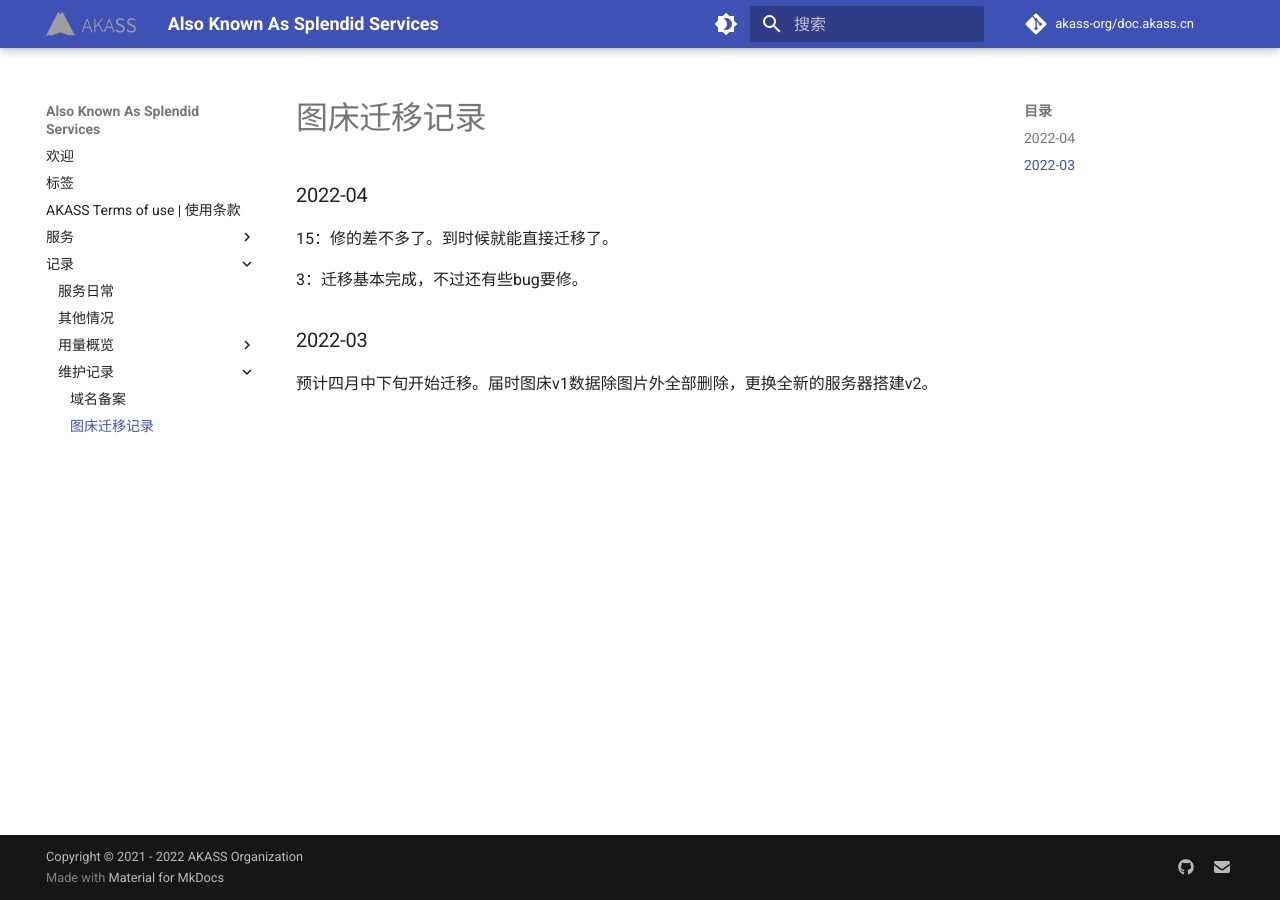
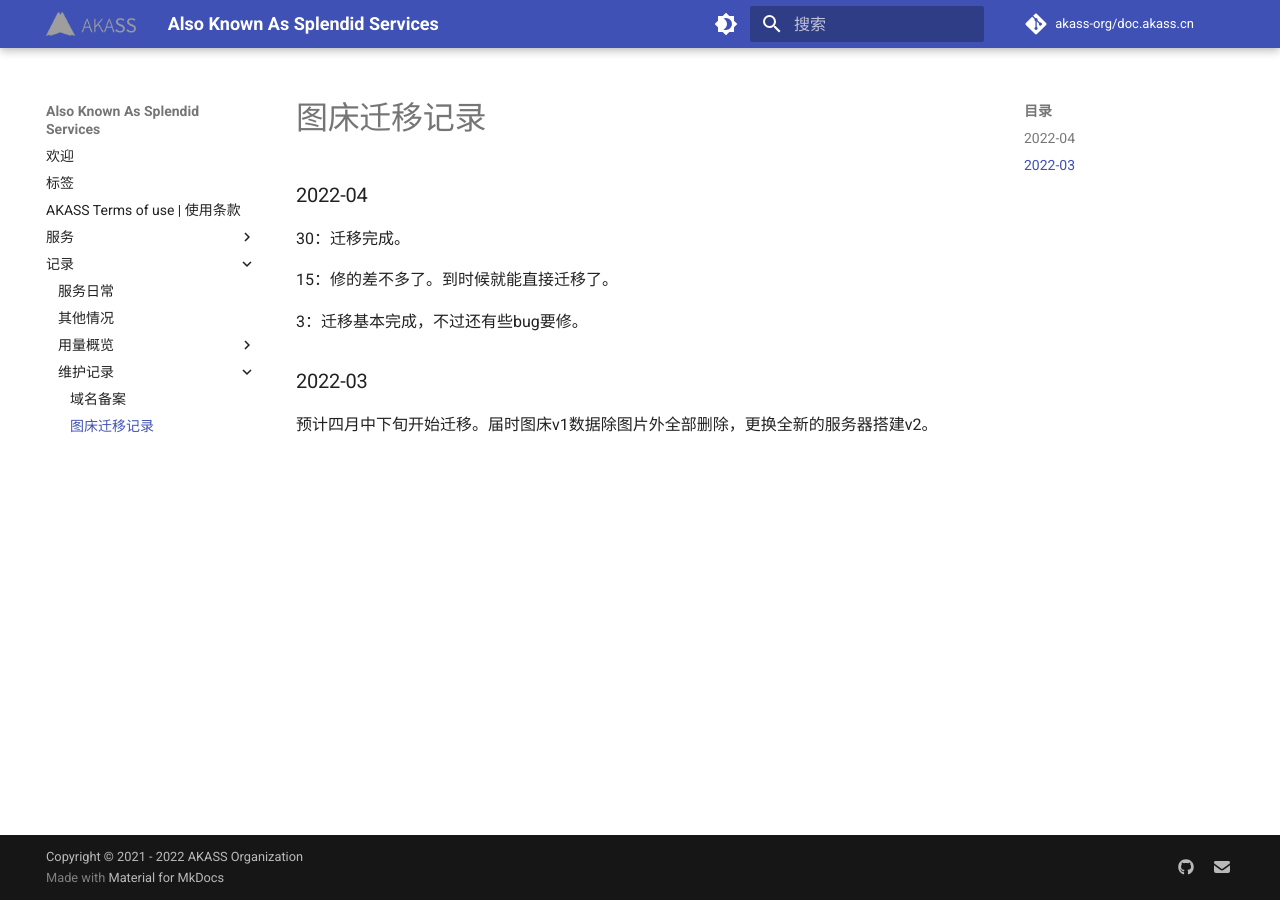
Before and after one commit to akass-org/doc.akass.cn, an MkDocs documentation site: the page built from docs/记录/维护记录/imghost-v1tov2.md, in a window 1280 px wide. Built offline with MkDocs 1.6.1 and Material for MkDocs 9.7.7, drawn with Linux system fonts in a browser that asks for light colours; comment, search, counter and statistics services are not loaded.

Commit message:
Update img host status(v1->v2).

```diff
--- a/docs/记录/维护记录/imghost-v1tov2.md
+++ b/docs/记录/维护记录/imghost-v1tov2.md
@@ -1,6 +1,8 @@
 # 图床迁移记录
 
 ### 2022-04
+
+30：迁移完成。
 
 15：修的差不多了。到时候就能直接迁移了。
 
```
